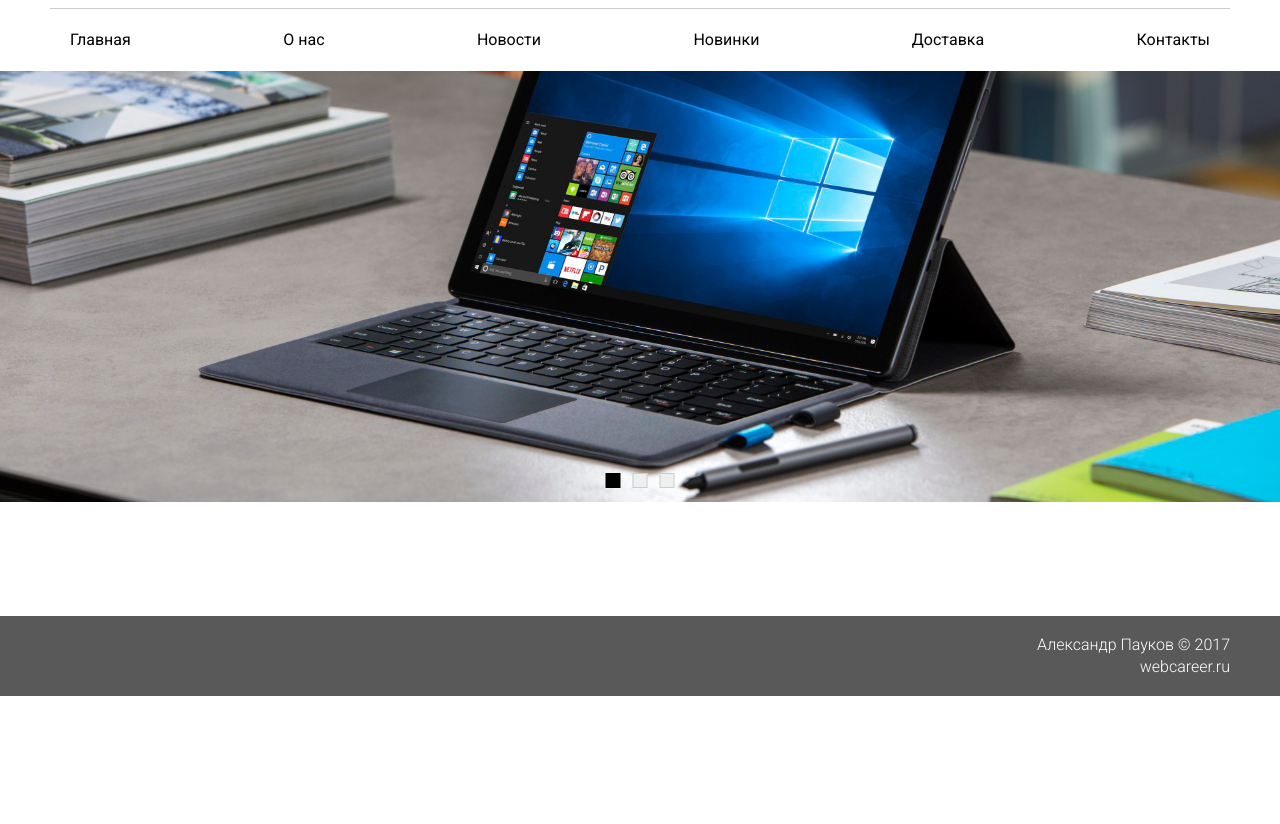
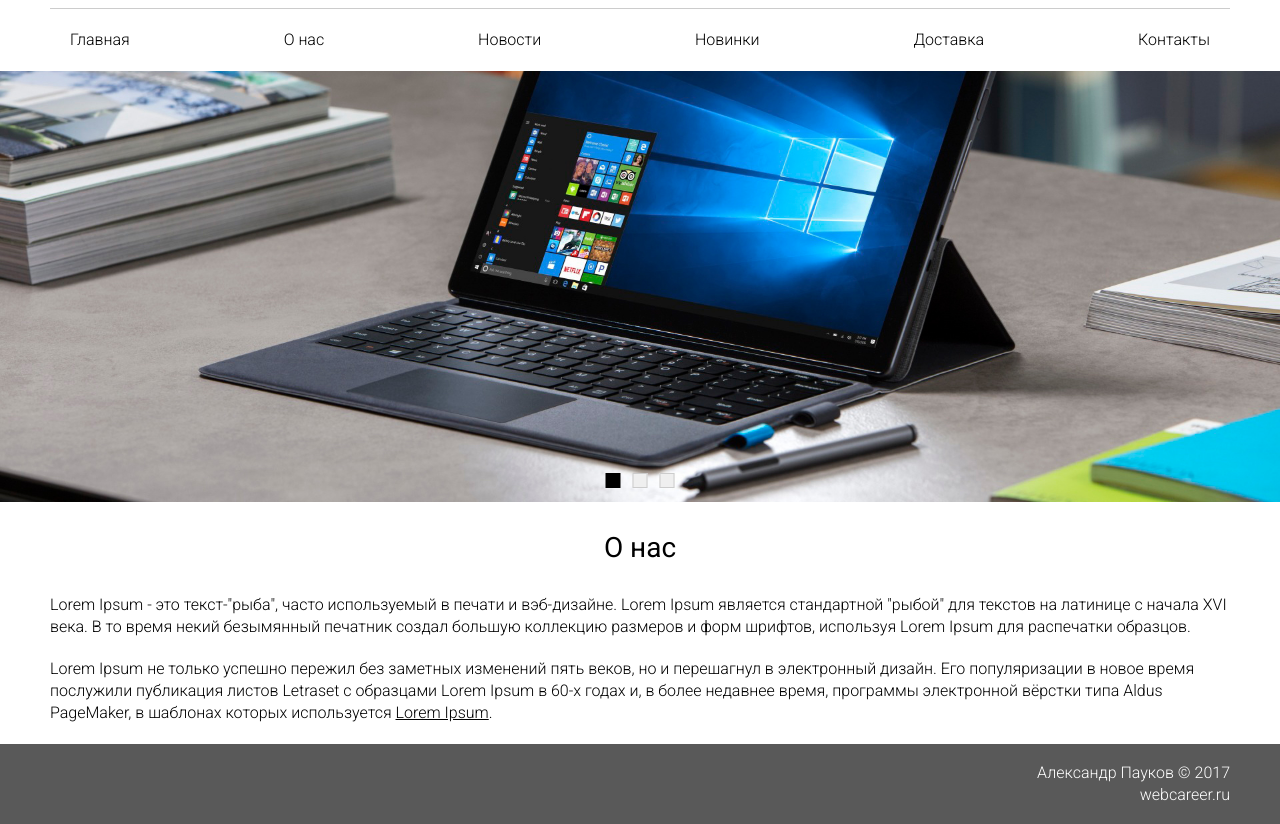
Before and after one commit to vilesov/WebCareer, a website: page app/index.html in a window 1280 px wide. Shown: the part 104-928 px from the top of the page. Before the commit the page ends 800 px from the top, so only its background shows below. Drawn offline with nearby package versions, Linux system fonts and the light colour scheme; files that its build step writes are made by us from their sources.

Commit message:
Верстка: about

```diff
--- a/app/index.html
+++ b/app/index.html
@@ -69,6 +69,25 @@
                 </div>
             </div>
         </section>
+
+        <section class="about">
+            <div class="container">
+                <h3 class="title">
+                    О нас
+                </h3>
+                <p class="text">
+                    Lorem Ipsum - это текст-"рыба", часто используемый в печати и вэб-дизайне. Lorem Ipsum является
+                    стандартной "рыбой" для текстов на латинице с начала XVI века. В то время некий безымянный печатник
+                    создал большую коллекцию размеров и форм шрифтов, используя Lorem Ipsum для распечатки образцов.
+                </p>
+                <p class="text">
+                    Lorem Ipsum не только успешно пережил без заметных изменений пять веков, но и перешагнул в
+                    электронный дизайн. Его популяризации в новое время послужили публикация листов Letraset с образцами
+                    Lorem Ipsum в 60-х годах и, в более недавнее время, программы электронной вёрстки типа Aldus
+                    PageMaker, в шаблонах которых используется <a class="about__link" href="#">Lorem Ipsum</a>.
+                </p>
+            </div>
+        </section>
     </main>
 
     <footer class="footer">
--- a/app/scss/_global.scss
+++ b/app/scss/_global.scss
@@ -6,6 +6,7 @@ body {
 body {
     font-family: 'Roboto', sans-serif;
     font-size: 16px;
+    font-weight: 300;
     line-height: 22px;
     color: #000;
     background-color: #fff;
@@ -17,6 +18,17 @@ body {
     flex-grow: 1;
 }
 
+.title {
+    font-size: 28px;
+    font-weight: 400;
+    padding: 35px 0;
+    text-align: center;
+}
+
+.text {
+    margin-bottom: 20px;
+}
+
 .container {
     max-width: 1200px;
     padding: 0 10px;
--- a/app/scss/style.scss
+++ b/app/scss/style.scss
@@ -98,4 +98,8 @@
     }
 }
 
+.about__link {
+    text-decoration: underline;
+}
+
 @import 'media';
```
